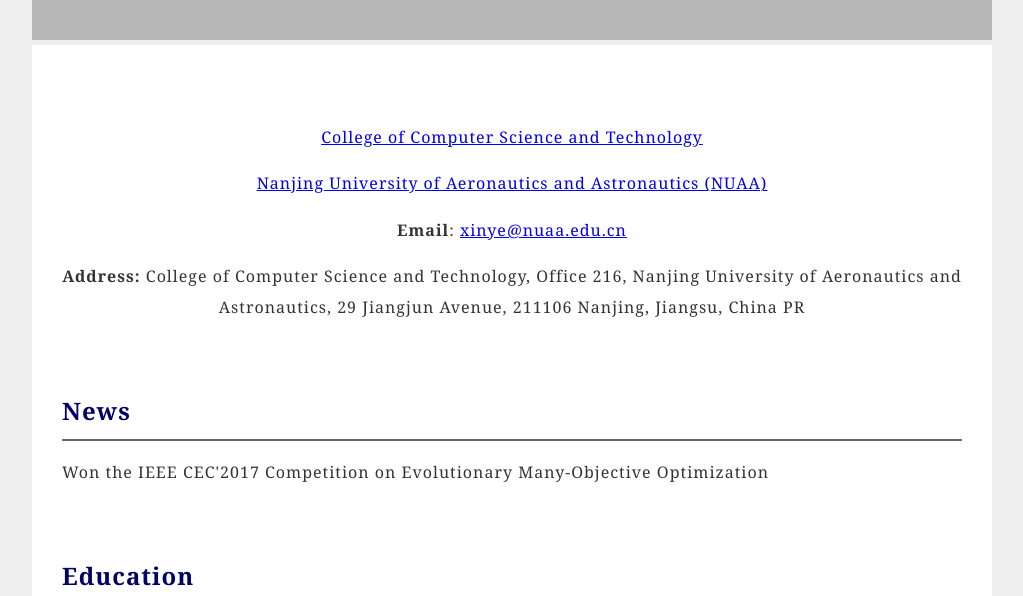
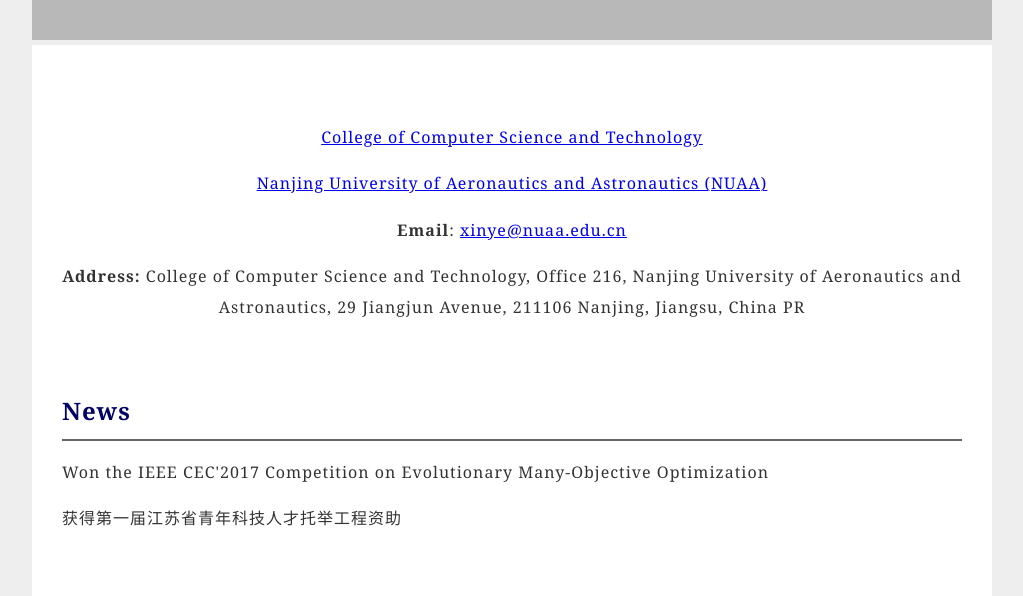
Before and after one commit to xinyenuaa/xinyecai.github.com, a plain HTML site: page index.html in a window 1280 px wide. Shown: the part 132-728 px from the top of the page, without its empty margins (136-1159 px from the left). Drawn offline with Linux system fonts and the light colour scheme.

Commit message:
Update index.html

```diff
--- a/index.html
+++ b/index.html
@@ -46,6 +46,7 @@
 				<h2 class="STYLE2 item-title"><strong>News</strong></h2>
 				<div>
 				<p>Won the IEEE CEC'2017 Competition on Evolutionary Many-Objective Optimization</p>
+				<p>获得第一届江苏省青年科技人才托举工程资助</p>
 				</div>
 			</div>
 
```
